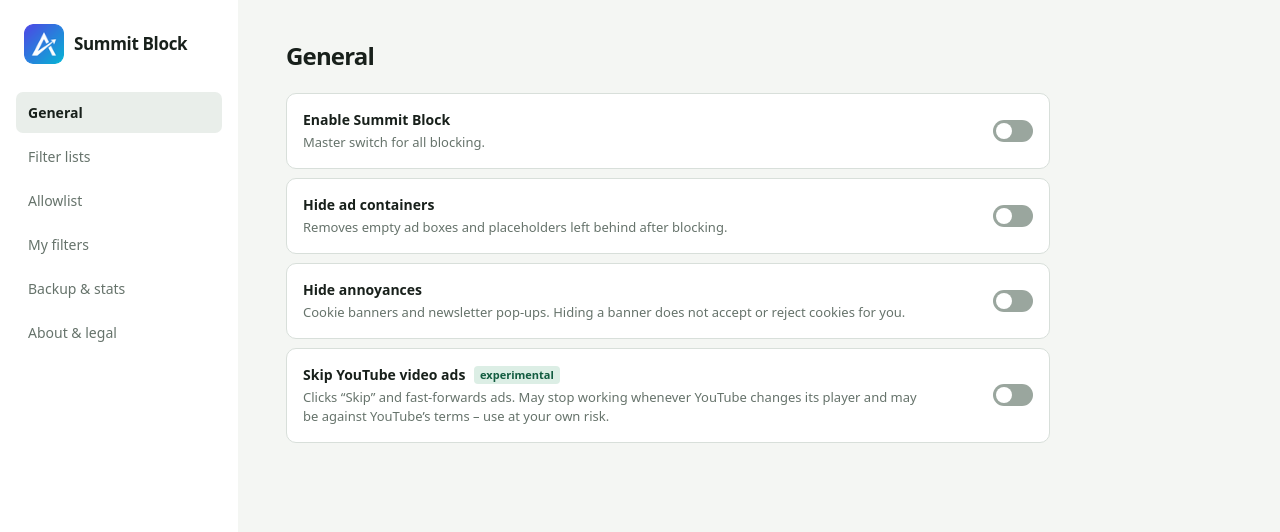
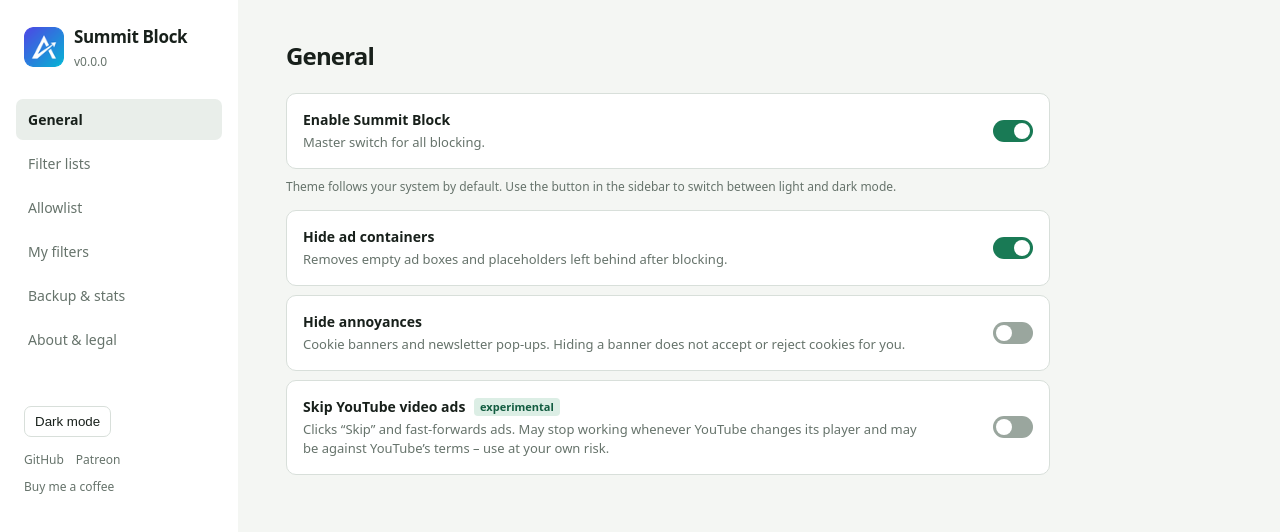
Before and after one commit to AmareDev2k/summit-block, a website with bundled scripts: page src/options/options.html in a window 1280 px wide. Built offline with nearby package versions, Linux system fonts and the light colour scheme; some packages are replaced by stand-ins of ours.

Commit message:
Add support links to settings

```diff
--- a/src/options/options.html
+++ b/src/options/options.html
@@ -21,12 +21,21 @@
       <button data-tab="backup">Backup &amp; stats</button>
       <button data-tab="about">About &amp; legal</button>
     </nav>
+    <div class="side-footer">
+      <button id="themeToggle" class="theme-toggle" type="button" aria-pressed="false">Dark mode</button>
+      <div class="support" aria-label="Support Summit Block">
+        <a href="https://github.com/AmareDev2k" target="_blank" rel="noopener">GitHub</a>
+        <a href="https://www.patreon.com/cw/aravinda_dev2004/membership" target="_blank" rel="noopener">Patreon</a>
+        <a href="https://buymeacoffee.com/supunaravid" target="_blank" rel="noopener">Buy me a coffee</a>
+      </div>
+    </div>
   </aside>
 
   <main>
     <section id="tab-general" class="tab active" aria-labelledby="general-heading">
       <h2 id="general-heading">General</h2>
       <label class="row"><div><strong>Enable Summit Block</strong><p>Master switch for all blocking.</p></div><input type="checkbox" class="switch" data-key="enabled"></label>
+      <div class="theme-note">Theme follows your system by default. Use the button in the sidebar to switch between light and dark mode.</div>
       <label class="row"><div><strong>Hide ad containers</strong><p>Removes empty ad boxes and placeholders left behind after blocking.</p></div><input type="checkbox" class="switch" data-key="cosmetic"></label>
       <label class="row"><div><strong>Hide annoyances</strong><p>Cookie banners and newsletter pop-ups. Hiding a banner does not accept or reject cookies for you.</p></div><input type="checkbox" class="switch" data-key="annoyances"></label>
       <label class="row"><div><strong>Skip YouTube video ads <span class="tag">experimental</span></strong><p>Clicks “Skip” and fast-forwards ads. May stop working whenever YouTube changes its player and may be against YouTube’s terms – use at your own risk.</p></div><input type="checkbox" class="switch" data-key="youtube"></label>
```
